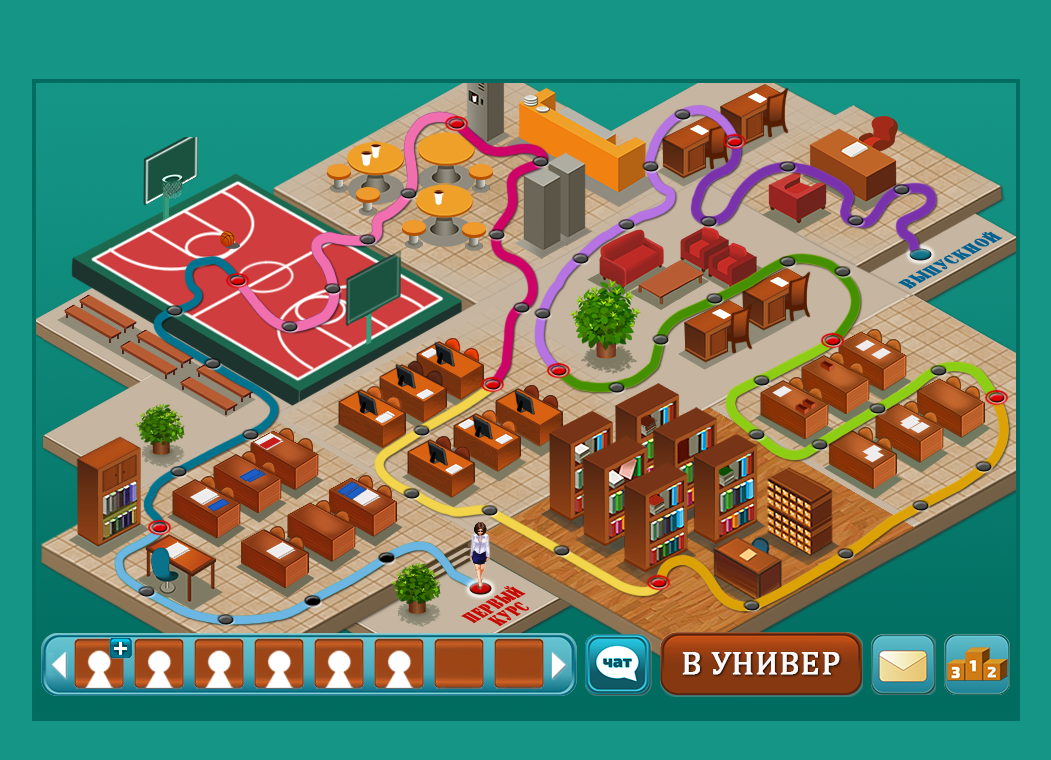
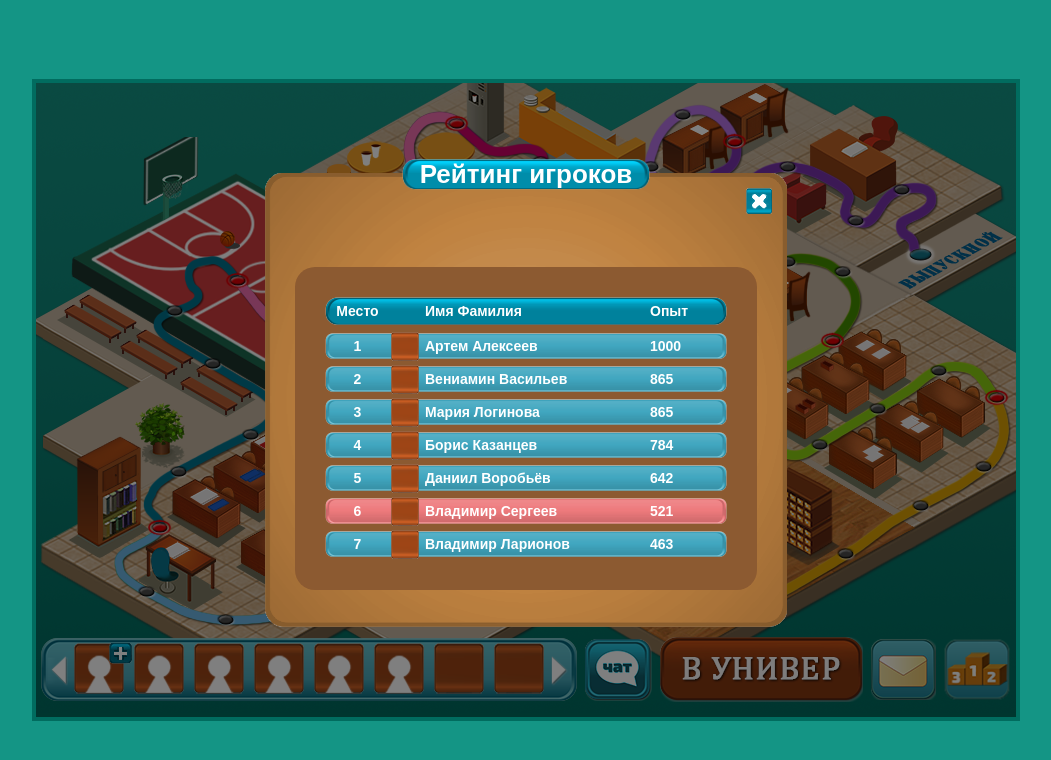
Before and after one commit to JepardMay/html-game-test, a plain HTML site: page index.html in a window 1280 px wide. Both pictures are taken after a click on the button 1091 px from the left and 664 px from the top of the page. Shown: the whole page, without its empty margins (114-1165 px from the left). Drawn offline with Linux system fonts and the light colour scheme.

Commit message:
Add rating modal, fix some bugs

```diff
--- a/index.html
+++ b/index.html
@@ -101,14 +101,50 @@
       <button class="mail-btn block" type="button" aria-label="Почта">
         <img class="block__img" src="img/mail-btn.png" alt="Кнопка почты">
       </button>
-      <button class="rating-btn block" type="button" aria-label="Рейтинг">
+      <button class="rating-btn block" type="button" aria-label="Рейтинг" data-modal-btn="rating">
         <img class="block__img" src="img/rating-btn.png" alt="Кнопка рейтинга">
       </button>
     </div>
+    <div class="modal" data-modal="rating">
+      <div class="modal__wrapper block" data-modal-body>
+        <button class="modal__close-btn block" type="button" aria-label="Закрыть рейтинг" data-modal-close>
+          <img class="block__img" src="img/close-icon.png" alt="Иконка закрытия">
+        </button>
+        <h2 class="modal__title block">
+          <span>Рейтинг игроков</span>
+          <img class="block__img" src="img/modal-title-bg.png" alt="Фон заголовка рейтинга">
+        </h2>
+        <div class="modal__content rating">
+          <div class="rating__header block">
+            <div class="rating__col">Место</div>
+            <div class="rating__col"></div>
+            <div class="rating__col">Имя Фамилия</div>
+            <div class="rating__col">Опыт</div>
+            <img class="block__img" src="img/rating-head-bg.png" alt="Фон шапки таблицы">
+          </div>
+          <div class="rating__container">
+            <ul class="rating__list" data-rating-list>
+              <li class="rating__item block">
+                <div class="rating__col">1</div>
+                <div class="rating__col block">
+                  <img class="block__img" src="img/empty-block.png" alt="Фон блока">
+                </div>
+                <div class="rating__col">Ваш друг</div>
+                <div class="rating__col">1000</div>
+                <img class="block__img" src="img/rating-user-bg.png" alt="Фон пользователя">
+              </li>
+            </ul>
+          </div>
+        </div>
+        <img class="block__img" src="img/modal-bg.png" alt="Фон рейтинга">
+      </div>
+    </div>
   </div>
-  <script src="js/ui/scroll-on-click.js"></script>
   <script src="js/game/waypoints.js"></script>
   <script src="js/game/Player.js"></script>
   <script src="js/game/main.js"></script>
+  <script src="js/ui/modal.js"></script>
+  <script src="js/ui/rating.js"></script>
+  <script src="js/ui/scroll-on-click.js"></script>
 </body>
 </html>
--- /dev/null
+++ b/js/ui/modal.js
@@ -0,0 +1,34 @@
+(function() {
+  const modalBtns = document.querySelectorAll('[data-modal-btn]');
+  const modals = document.querySelectorAll('[data-modal]');
+
+  modalBtns.forEach((modalBtn) => {
+    const modalName = modalBtn.getAttribute('data-modal-btn');
+    const currentModal = document.querySelector(`[data-modal="${modalName}"]`);
+
+    if (!currentModal) return;
+    const closeBtn = currentModal.querySelector('[data-modal-close]');
+    let isModalOpen = false;
+
+    const toggleMenu = () => {
+      isModalOpen = !isModalOpen;
+      currentModal.classList.toggle('is-opened', isModalOpen);
+    };
+
+    modalBtn.addEventListener('click', toggleMenu);
+    closeBtn.addEventListener('click', toggleMenu);
+    currentModal.addEventListener('click', (evt) => {
+      if (!evt.target.closest('[data-modal-body]')) {
+        toggleMenu();
+      }
+    });
+  });
+
+  document.addEventListener('keydown', (event) => {
+    if (event.key === 'Escape') {
+      modals.forEach((modal) => {
+        modal.classList.remove('is-opened');
+      });
+    }
+  });
+}());
--- /dev/null
+++ b/js/ui/rating.js
@@ -0,0 +1,136 @@
+(function () {
+	const data = {
+		"rating": [
+			{
+				"id": "123",
+				"name": "Владимир",
+				"lastName": "Ларионов",
+				"img": "./male.png",
+				"points": "463"
+			},
+			{
+				"id": "9",
+				"name": "Владимир",
+				"lastName": "Сергеев",
+				"img": "./male.png",
+				"points": "521"
+			},
+			{
+				"id": "231",
+				"name": "Вениамин",
+				"lastName": "Васильев",
+				"img": "./male.png",
+				"points": "865"
+			},
+			{
+				"id": "321",
+				"name": "Мария",
+				"lastName": "Логинова",
+				"img": "./female.png",
+				"points": "865"
+			},
+			{
+				"id": "492",
+				"name": "Борис",
+				"lastName": "Казанцев",
+				"img": "./male.png",
+				"points": "784"
+			},
+			{
+				"id": "452",
+				"name": "Полина",
+				"lastName": "Калинина",
+				"img": "./female.png",
+				"points": "225"
+			},
+			{
+				"id": "796",
+				"name": "Даниил",
+				"lastName": "Воробьёв",
+				"img": "./male.png",
+				"points": "642"
+			},
+			{
+				"id": "4",
+				"name": "Эрик",
+				"lastName": "Аксёнов",
+				"img": "./male.png",
+				"points": "150"
+			},
+			{
+				"id": "1155",
+				"name": "Иван",
+				"lastName": "Иванов",
+				"img": "./male.png",
+				"points": "100"
+			},
+			{
+				"id": "12145",
+				"name": "Артем",
+				"lastName": "Алексеев",
+				"img": "./male.png",
+				"points": "1000"
+			}
+		],
+		"friends": [
+			{
+				"id": "9",
+				"name": "Владимир",
+				"lastName": "Сергеев",
+				"img": "./male.png"
+			},
+			{
+				"id": "4",
+				"name": "Эрик",
+				"lastName": "Аксёнов",
+				"img": "./male.png"
+			},
+			{
+				"id": "15411",
+				"name": "Ирина",
+				"lastName": "Чеснокова",
+				"img": "./female.png"
+			},
+			{
+				"id": "15564",
+				"name": "Дарина",
+				"lastName": "Боброва",
+				"img": "./female.png"
+			}
+		]
+	};
+
+	function sortRatingsByPoints(ratings) {
+		return ratings.sort((a, b) => parseInt(b.points) - parseInt(a.points));
+	}
+
+	function renderRatingList(data) {
+		const ratingList = document.querySelector('[data-rating-list]');
+		const sortedRatings = sortRatingsByPoints(data.rating);
+		const friendIds = new Set(data.friends.map(friend => friend.id));
+
+		ratingList.innerHTML = '';
+
+		sortedRatings.forEach((item, i) => {
+			const listItem = document.createElement('li');
+			listItem.className = `rating__item block ${friendIds.has(item.id) ? 'friend' : ''}`;
+
+			listItem.innerHTML = `
+					<div class="rating__col">${i + 1}</div>
+					<div class="rating__col block">
+						<img class="block__img" src="img/empty-block.png" alt="Фон блока">
+						<div class="user block">
+							<!-- <img class="block__img" src="${item.img}" alt="Иконка пользователя"> -->
+						</div>
+					</div>
+					<div class="rating__col">${item.name} ${item.lastName}</div>
+					<div class="rating__col">${item.points}</div>
+					<img class="block__img" src="img/rating-user-bg.png" alt="Фон пользователя">
+			`;
+
+			ratingList.appendChild(listItem);
+		});
+	}
+
+	renderRatingList(data);
+})();
--- a/js/ui/scroll-on-click.js
+++ b/js/ui/scroll-on-click.js
@@ -1,3 +1,4 @@
+(function () {
   const prevBtn = document.getElementById('prev-btn');
   const nextBtn = document.getElementById('next-btn');
   const friendsListContainer = document.getElementById('friends-list-container');
@@ -27,3 +28,4 @@ nextBtn.addEventListener('click', () => {
       updateScroll();
     }
   });
+}());
--- a/style.css
+++ b/style.css
@@ -11,6 +11,8 @@ body {
   min-height: 100vh;
   margin: 0;
   padding: 0;
+  font-family: sans-serif;
+  color: #ffffff;
   background-color: #149585;
 }
 
@@ -24,14 +26,15 @@ body {
   position: absolute;
   left: 5px;
   right: 5px;
-  bottom: 20px;
+  bottom: 15px;
   z-index: 1;
   display: flex;
   align-items: center;
   gap: 8px;
 }
 
-.ui-block button {
+.ui-block button,
+.modal button {
   display: flex;
   justify-content: center;
   align-items: center;
@@ -42,8 +45,14 @@ body {
   transition: transform 0.3s ease-out;
 }
 
-.ui-block button:hover {
-  transform: scale(1.05);
+.ui-block button:hover,
+.modal button:hover {
+  transform: scale(1.02);
+}
+
+.ui-block button:focus,
+.modal button:focus {
+  transform: scale(0.98);
 }
 
 .block {
@@ -54,12 +63,10 @@ body {
 .block__img {
   position: absolute;
   inset: 0;
-}
-
-.block__img > img {
   width: 100%;
   height: 100%;
   object-fit: contain;
+  user-select: none;
 }
 
 .friends {
@@ -113,6 +120,7 @@ body {
   top: -1px;
   left: 0;
   right: 0;
+  bottom: 1px;
 }
 
 .user__btn {
@@ -142,3 +150,154 @@ body {
   width: 66px;
   height: 61px;
 }
+
+.modal {
+  position: absolute;
+  inset: 0;
+  z-index: 5;
+  display: flex;
+  justify-content: center;
+  align-items: center;
+  background-color: rgba(0 0 0 / 50%);
+  opacity: 0;
+  visibility: hidden;
+  pointer-events: none;
+  transition: opacity 0.3s ease-out,
+    visibility 0.3s ease-out;
+}
+
+.modal.is-opened {
+  opacity: 1;
+  visibility: visible;
+  pointer-events: initial;
+}
+
+.modal.is-opened .modal__wrapper {
+  transform: translateY(0);
+}
+
+.modal__wrapper {
+  position: relative;
+  width: 522px;
+  height: 455px;
+  padding: 94px 30px 38px;
+  transform: translateY(60px);
+  transition: transform 0.3s ease-out;
+}
+
+.modal__close-btn {
+  position: absolute;
+  top: 15px;
+  right: 15px;
+  z-index: 1;
+  width: 26px;
+  height: 26px;
+}
+
+.modal__title {
+  position: absolute;
+  top: -14px;
+  left: calc(50% - 132px);
+  width: 264px;
+  margin: 0 auto;
+  font-size: 26px;
+  text-align: center;
+}
+
+.modal__title span {
+  position: relative;
+  z-index: 1;
+}
+
+.modal__content {
+  position: relative;
+  z-index: 1;
+  width: 100%;
+  height: 100%;
+}
+
+.rating {
+  padding: 30px;
+  background-color: #8c5a31;
+  border-radius: 20px;
+}
+
+.rating__header,
+.rating__item {
+  display: grid;
+  grid-template-columns: 55px 30px 220px 70px;
+  align-items: center;
+  gap: 5px;
+  padding: 0 5px;
+  max-width: 402px;
+  width: 100%;
+  height: 29px;
+  font-weight: 600;
+  font-size: 14px;
+}
+
+.rating__header {
+  margin-bottom: 6px;
+}
+
+.rating__item {
+  margin-top: 4px;
+}
+
+.rating__item:first-child {
+  margin-top: 0;
+}
+
+.rating__item.friend > .block__img{
+  filter: hue-rotate(165deg);
+}
+
+.rating__col {
+  position: relative;
+  z-index: 1;
+}
+
+.rating__col:first-child {
+  text-align: center;
+}
+
+.rating__col.block {
+  width: auto;
+  height: 100%;
+}
+
+.rating__container {
+  position: relative;
+  width: calc(100% + 15px);
+  margin-right: -15px;
+  padding-right: 5px;
+  height: 230px;
+  overflow: hidden;
+}
+
+.rating__list {
+  height: 100%;
+  margin: 0;
+  padding: 0;
+  overflow-x: hidden;
+  overflow-y: auto;
+}
+
+.rating__list::-webkit-scrollbar {
+  width: 5px;
+}
+
+/* Track */
+.rating__list::-webkit-scrollbar-track {
+  background: #50aec5;
+  border-radius: 10px;
+}
+
+.rating__list::-webkit-scrollbar-thumb {
+  background: #00819c;
+  border-radius: 10px;
+}
+
+.rating__list::-webkit-scrollbar-thumb:hover {
+  background: #00bde4;
+}
```
Also changed, not shown: img/close-icon.png (added), img/modal-bg.png (added), img/modal-title-bg.png (added), img/rating-head-bg.png (added), img/rating-user-bg.png (added). Lines whose indentation alone changed are shown as unchanged.
